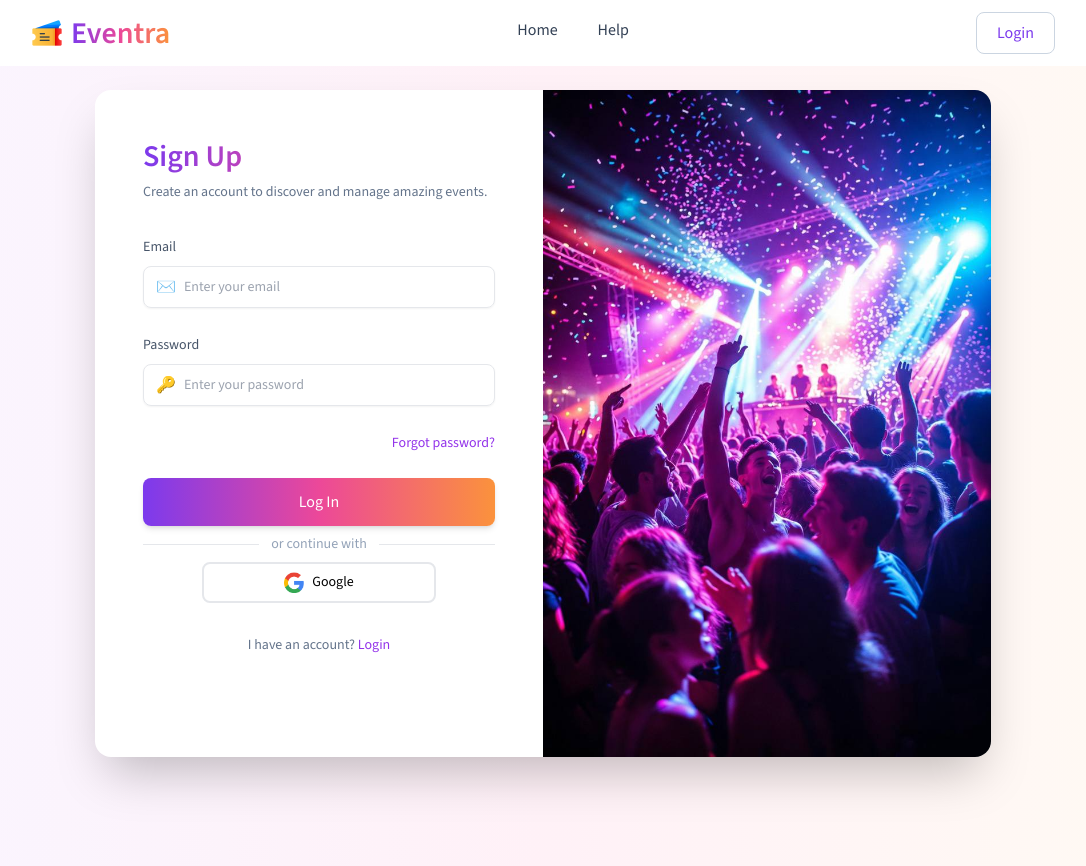
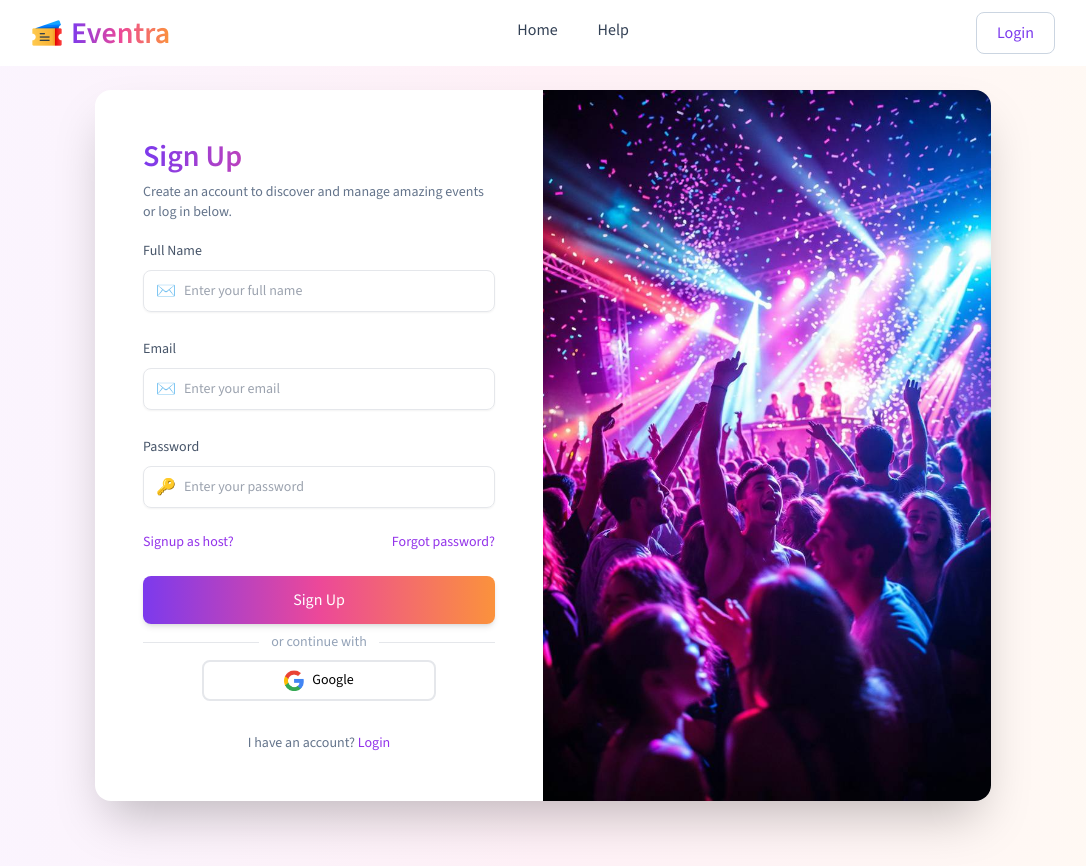
Before and after one commit to vhemmsley/Eventra-Online-Ticket-Shop, a Vue app: page /auth in a window 1280 px wide. Both pictures are taken after a click on the element "Sign up". Shown: the whole page, without its empty margins (97-1183 px from the left). Built offline with nearby package versions, Linux system fonts and the light colour scheme.

Commit message:
completes auth ui

```diff
--- a/src/components/layout/TheHeader.vue
+++ b/src/components/layout/TheHeader.vue
@@ -44,7 +44,7 @@
 
     <!-- LOGIN AND SIGNUP BUTTONS -->
     <div class="hidden md:flex space-x-3">
-      <router-link to="/auth?mode=login" v-if="isAuthPage || authMode !== 'login'">
+      <router-link to="/auth?mode=login" v-if="!isAuthPage || authMode !== 'login'">
         <button
           class="px-5 py-2 rounded-lg text-primary font-medium border border-slate-300 hover:border-purple-400 hover:bg-purple-100 transition duration-200"
         >
--- a/src/components/pages/Auth/AuthPage.vue
+++ b/src/components/pages/Auth/AuthPage.vue
@@ -10,16 +10,53 @@
         <!-- HEADER -->
 
         <h1 class="text-3xl font-semibold text-gradient mb-2">
-          {{ mode == 'login' ? 'Welcome Back👋' : 'Sign Up' }}
+          {{
+            mode == 'login'
+              ? 'Welcome Back👋'
+              : mode == 'signup_as_host'
+                ? 'Sign Up as Host'
+                : 'Sign Up'
+          }}
         </h1>
 
-        <p class="text-sm text-slate-500 mb-8">
+        <p class="text-sm text-slate-500 mb-4">
           {{ mode == 'login' ? 'Log in' : 'Create an account' }}
-          to discover and manage amazing events.
+          to discover and manage amazing events or
+          {{ mode == 'login' ? 'sign up' : 'log in' }} below.
         </p>
 
         <!-- LOGIN / signup FORM -->
         <div class="space-y-6">
+          <!-- FullName -->
+          <div v-if="mode === 'signup'">
+            <label class="text-sm text-slate-600">Full Name</label>
+            <div
+              class="flex items-center mt-2 border rounded-lg px-3 py-2 focus-within:border-purple-500 shadow-sm"
+            >
+              <span class="mr-2">✉️</span>
+              <input
+                type="text"
+                placeholder="Enter your full name"
+                class="w-full outline-none text-sm"
+              />
+            </div>
+          </div>
+
+          <!-- sign up as host -->
+          <div v-if="mode === 'signup_as_host'">
+            <label class="text-sm text-slate-600">Host Name</label>
+            <div
+              class="flex items-center mt-2 border rounded-lg px-3 py-2 focus-within:border-purple-500 shadow-sm"
+            >
+              <span class="mr-2">✉️</span>
+              <input
+                type="text"
+                placeholder="Enter your host alias"
+                class="w-full outline-none text-sm"
+              />
+            </div>
+          </div>
+
           <!-- EMAIL -->
           <div>
             <label class="text-sm text-slate-600">Email</label>
@@ -50,18 +87,30 @@
             </div>
           </div>
 
-          <!-- FORGOT PASSWORD -->
-          <div class="text-right">
-            <span class="text-sm text-purple-600 hover:underline cursor-pointer">
+          <!-- host signup and forget password-->
+          <div class="flex" :class="mode === 'signup' ? 'justify-between' : ''">
+            <!-- signup as host -->
+
+            <div
+              @click="signupAsHost()"
+              v-if="mode === 'signup'"
+              class="text-sm text-purple-600 hover:underline cursor-pointer"
+            >
+              Signup as host?
+            </div>
+
+            <!-- FORGOT PASSWORD -->
+
+            <div class="text-sm text-purple-600 hover:underline cursor-pointer">
               Forgot password?
-            </span>
+            </div>
           </div>
 
           <!-- LOGIN BUTTON -->
           <button
             class="w-full py-3 rounded-lg text-white bg-primary-gradient hover:scale-[1.02] transition duration-200 shadow-md hover:shadow-xl"
           >
-            Log In
+            {{ mode === 'login' ? 'Log In' : 'Sign Up' }}
           </button>
         </div>
 
@@ -134,6 +183,11 @@ export default {
 
       this.$router.push({ path: '/auth', query: { mode: newMode } })
     },
+
+    signupAsHost() {
+      this.mode = 'signup_as_host'
+      this.$router.push({ path: '/auth', query: { mode: 'signup_as_host' } })
+    },
   },
   computed: {
     queryMode() {
```
